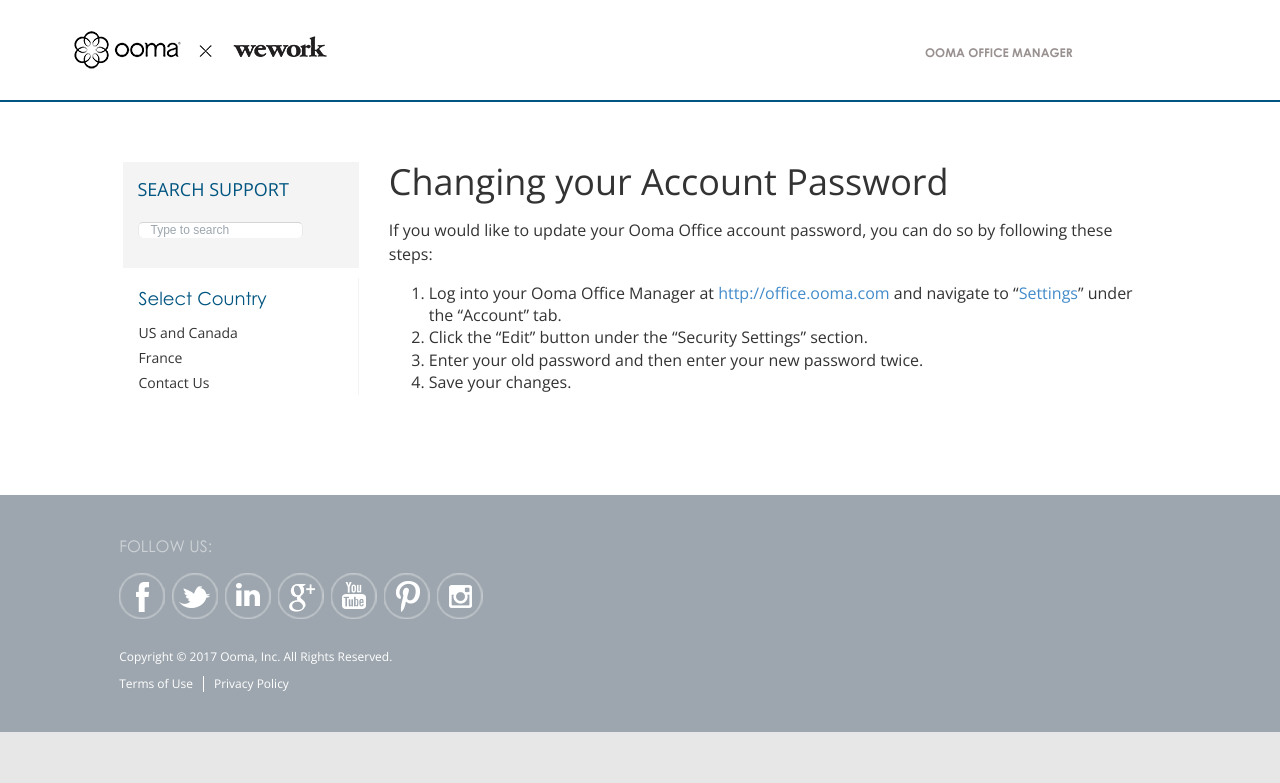
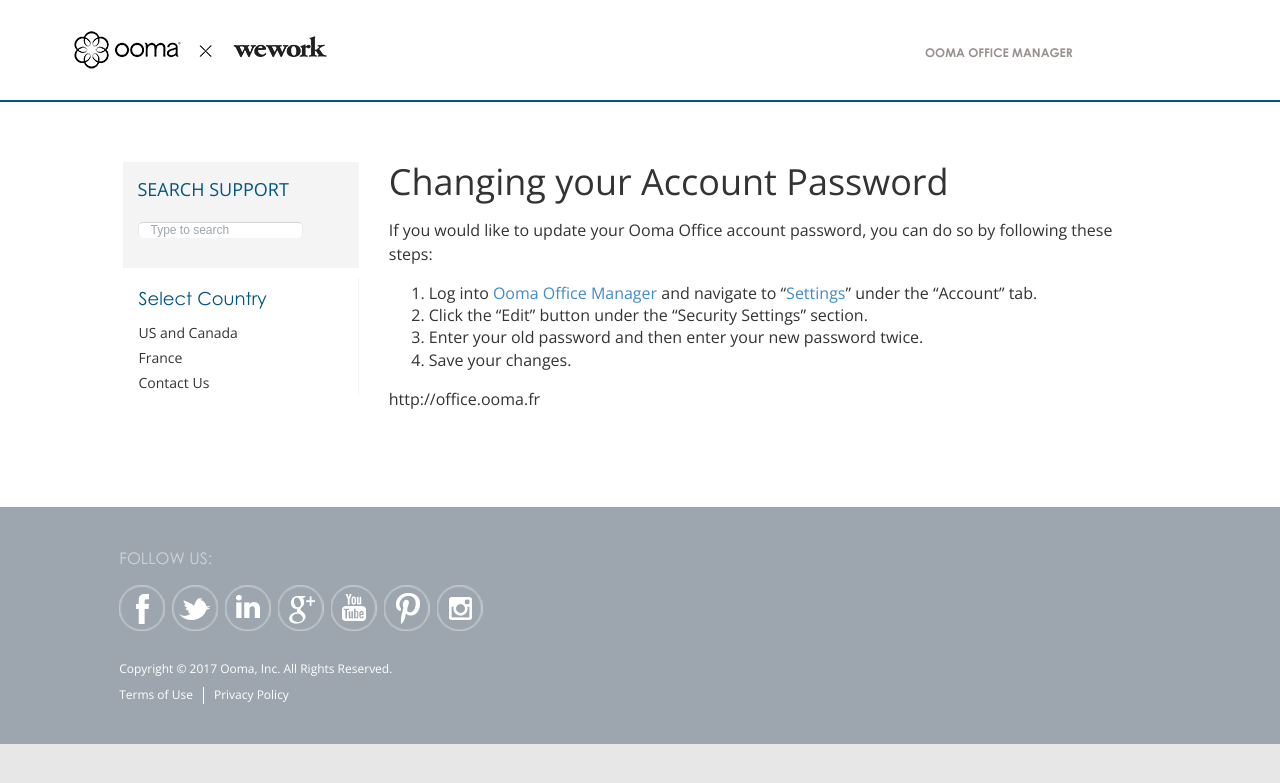
Before and after one commit to jchai002/choir-justice-supplies, a Jekyll site: the page built from fr/en/changing-your-account-password.markdown, in a window 1280 px wide. Shown: the top 783 px of the page. Built offline with Jekyll 4.4.1, drawn with Linux system fonts in a browser that asks for light colours; nearby versions of some CDN libraries; comment, search, counter and statistics services are not loaded.

Commit message:
Set up office_link.us and office_link.fr variables

```diff
--- a/_config.yml
+++ b/_config.yml
@@ -13,3 +13,7 @@
 
 # Build settings
 markdown: kramdown
+
+office_link:
+  us: "http://office.ooma.com"
+  fr: "http://office.ooma.fr"
--- a/fr/en/changing-your-account-password.markdown
+++ b/fr/en/changing-your-account-password.markdown
@@ -8,7 +8,9 @@
 
 If you would like to update your Ooma Office account password, you can do so by following these steps:
 
-1. Log into your Ooma Office Manager at [http://office.ooma.com](http://office.ooma.com/) and navigate to "[Settings](http://office.ooma.com/#settings)" under the "Account" tab.
+1. Log into [Ooma Office Manager]({{ site.office_link.fr }}) and navigate to "[Settings]({{ site.office_link.fr}})" under the "Account" tab.
 2. Click the "Edit" button under the "Security Settings" section.
 3. Enter your old password and then enter your new password twice.
 4. Save your changes.
+
+{{ site.office_link.fr }}
--- a/us/en/changing-your-account-password.markdown
+++ b/us/en/changing-your-account-password.markdown
@@ -8,7 +8,7 @@
 
 If you would like to update your Ooma Office account password, you can do so by following these steps:
 
-1. Log into your Ooma Office Manager at [http://office.ooma.com](http://office.ooma.com/) and navigate to "[Settings](http://office.ooma.com/#settings)" under the "Account" tab.
+1. Log into [Ooma Office Manager]({{ site.office_link.us }}) and navigate to "[Settings]({{ site.office_link.us}}/#settings)" under the "Account" tab.
 2. Click the "Edit" button under the "Security Settings" section.
 3. Enter your old password and then enter your new password twice.
 4. Save your changes.
```
